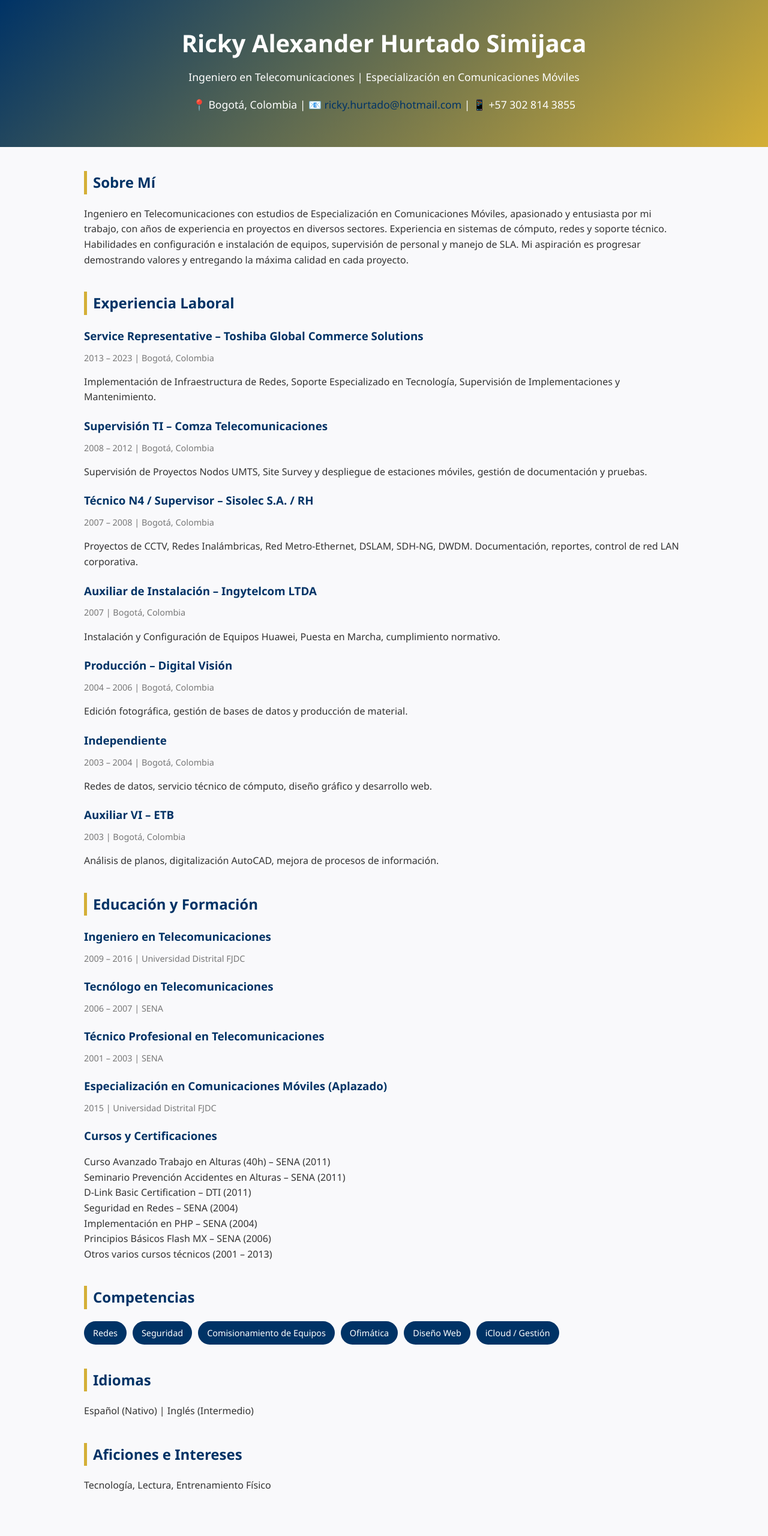
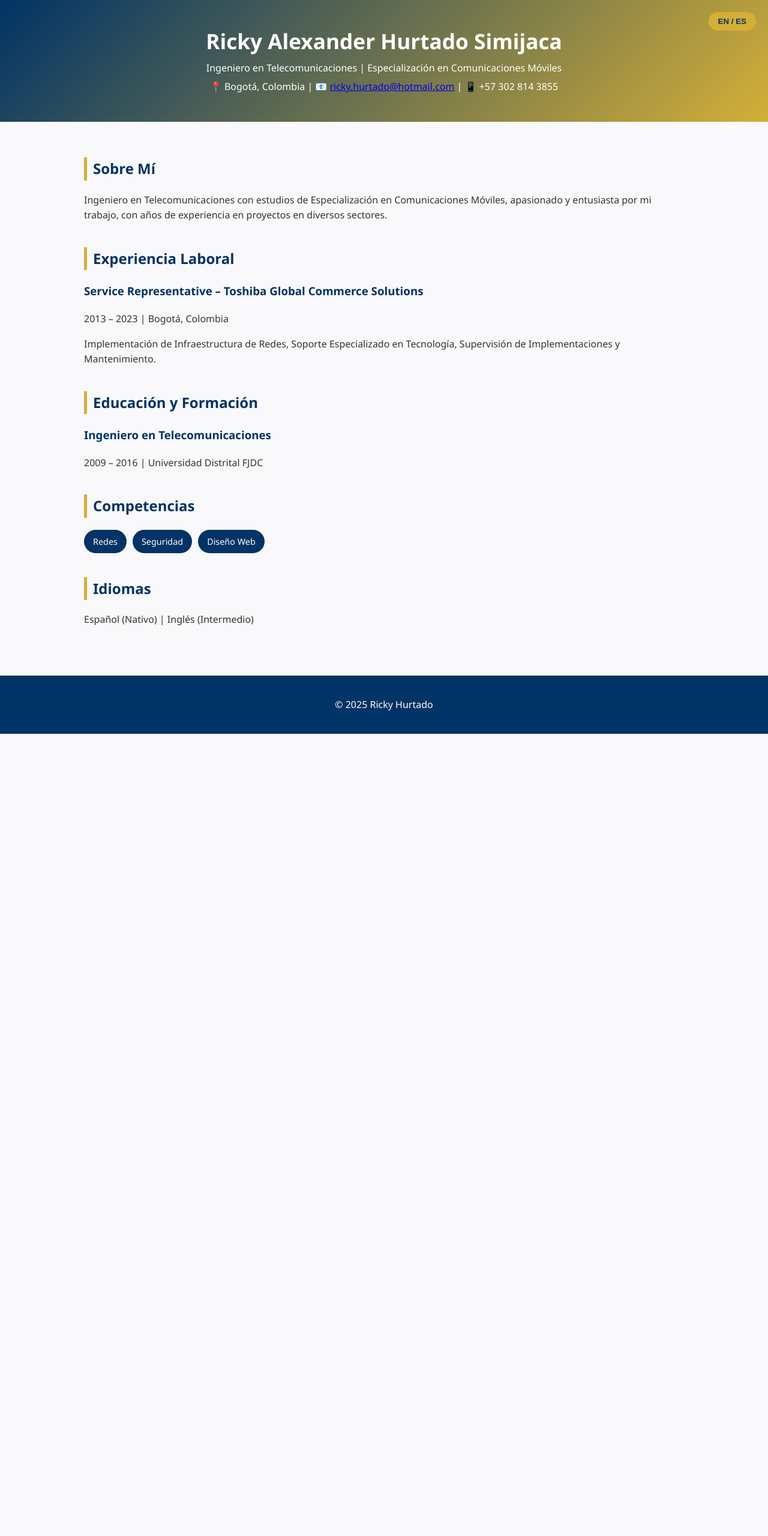
Before and after one commit to rickystolen/CV, a plain HTML site: page index.html in a window 1280 px wide. Shown: the top 2560 px of the page at 60% size. After the commit the page ends 1223 px from the top, so only its background shows below. Drawn offline with Linux system fonts and the light colour scheme.

Commit message:
Update index.html

```diff
--- a/index.html
+++ b/index.html
@@ -12,26 +12,31 @@
       color: #333;
       line-height: 1.6;
     }
-    h1,h2,h3 {
-      margin: 0 0 10px;
-      font-weight: 600;
-    }
-    a {
-      text-decoration: none;
-      color: #003366;
-    }
     header {
       background: linear-gradient(135deg, #003366, #d4af37);
       color: white;
       padding: 40px 20px;
       text-align: center;
+      position: relative;
     }
     header h1 {
-      font-size: 2.5em;
+      margin: 0;
+      font-size: 2.2em;
     }
     header p {
-      font-size: 1.1em;
-      margin-top: 5px;
+      margin: 5px 0;
+    }
+    .lang-toggle {
+      position: absolute;
+      top: 20px;
+      right: 20px;
+      background: #d4af37;
+      color: #003366;
+      border: none;
+      padding: 8px 16px;
+      border-radius: 20px;
+      font-weight: bold;
+      cursor: pointer;
     }
     .container {
       width: 90%;
@@ -54,11 +59,6 @@
     .item h3 {
       color: #003366;
     }
-    .item span {
-      display: block;
-      font-size: 0.9em;
-      color: #777;
-    }
     .skills {
       display: flex;
       flex-wrap: wrap;
@@ -76,11 +76,6 @@
       padding: 20px;
       background: #003366;
       color: white;
-      font-size: 0.9em;
-    }
-    footer a {
-      color: #d4af37;
-      margin: 0 8px;
     }
     .fade-in {
       opacity: 0;
@@ -91,31 +86,35 @@
       opacity: 1;
       transform: translateY(0);
     }
+    /* Ocultar idioma alterno */
+    .hidden {
+      display: none;
+    }
   </style>
 </head>
 <body>
   <header>
-    <h1>Ricky Alexander Hurtado Simijaca</h1>
-    <p>Ingeniero en Telecomunicaciones | Especialización en Comunicaciones Móviles</p>
+    <h1 id="name">Ricky Alexander Hurtado Simijaca</h1>
+    <p id="title-es">Ingeniero en Telecomunicaciones | Especialización en Comunicaciones Móviles</p>
+    <p id="title-en" class="hidden">Telecommunications Engineer | Mobile Communications Specialization</p>
     <p>
       📍 Bogotá, Colombia |
       📧 <a href="mailto:ricky.hurtado@hotmail.com">ricky.hurtado@hotmail.com</a> |
       📱 +57 302 814 3855
     </p>
+    <button class="lang-toggle" onclick="toggleLang()">EN / ES</button>
   </header>
 
   <div class="container">
-    <!-- Sobre mí -->
+    <!-- ===== CV en Español ===== -->
+    <div id="cv-es">
       <section class="section fade-in">
         <h2>Sobre Mí</h2>
         <p>
           Ingeniero en Telecomunicaciones con estudios de Especialización en Comunicaciones Móviles, apasionado y entusiasta por mi trabajo, con años de experiencia en proyectos en diversos sectores.
-        Experiencia en sistemas de cómputo, redes y soporte técnico. Habilidades en configuración e instalación de equipos, supervisión de personal y manejo de SLA.
-        Mi aspiración es progresar demostrando valores y entregando la máxima calidad en cada proyecto.
         </p>
       </section>
 
-    <!-- Experiencia -->
       <section class="section fade-in">
         <h2>Experiencia Laboral</h2>
         <div class="item">
@@ -123,82 +122,69 @@
           <span>2013 – 2023 | Bogotá, Colombia</span>
           <p>Implementación de Infraestructura de Redes, Soporte Especializado en Tecnología, Supervisión de Implementaciones y Mantenimiento.</p>
         </div>
-      <div class="item">
-        <h3>Supervisión TI – Comza Telecomunicaciones</h3>
-        <span>2008 – 2012 | Bogotá, Colombia</span>
-        <p>Supervisión de Proyectos Nodos UMTS, Site Survey y despliegue de estaciones móviles, gestión de documentación y pruebas.</p>
-      </div>
-      <div class="item">
-        <h3>Técnico N4 / Supervisor – Sisolec S.A. / RH</h3>
-        <span>2007 – 2008 | Bogotá, Colombia</span>
-        <p>Proyectos de CCTV, Redes Inalámbricas, Red Metro-Ethernet, DSLAM, SDH-NG, DWDM. Documentación, reportes, control de red LAN corporativa.</p>
-      </div>
-      <div class="item">
-        <h3>Auxiliar de Instalación – Ingytelcom LTDA</h3>
-        <span>2007 | Bogotá, Colombia</span>
-        <p>Instalación y Configuración de Equipos Huawei, Puesta en Marcha, cumplimiento normativo.</p>
-      </div>
-      <div class="item">
-        <h3>Producción – Digital Visión</h3>
-        <span>2004 – 2006 | Bogotá, Colombia</span>
-        <p>Edición fotográfica, gestión de bases de datos y producción de material.</p>
-      </div>
-      <div class="item">
-        <h3>Independiente</h3>
-        <span>2003 – 2004 | Bogotá, Colombia</span>
-        <p>Redes de datos, servicio técnico de cómputo, diseño gráfico y desarrollo web.</p>
-      </div>
-      <div class="item">
-        <h3>Auxiliar VI – ETB</h3>
-        <span>2003 | Bogotá, Colombia</span>
-        <p>Análisis de planos, digitalización AutoCAD, mejora de procesos de información.</p>
-      </div>
+        <!-- ... resto experiencia ES ... -->
       </section>
 
-    <!-- Educación -->
       <section class="section fade-in">
         <h2>Educación y Formación</h2>
         <div class="item"><h3>Ingeniero en Telecomunicaciones</h3><span>2009 – 2016 | Universidad Distrital FJDC</span></div>
-      <div class="item"><h3>Tecnólogo en Telecomunicaciones</h3><span>2006 – 2007 | SENA</span></div>
-      <div class="item"><h3>Técnico Profesional en Telecomunicaciones</h3><span>2001 – 2003 | SENA</span></div>
-      <div class="item"><h3>Especialización en Comunicaciones Móviles (Aplazado)</h3><span>2015 | Universidad Distrital FJDC</span></div>
-      <div class="item"><h3>Cursos y Certificaciones</h3>
-        <p>
-          Curso Avanzado Trabajo en Alturas (40h) – SENA (2011)<br>
-          Seminario Prevención Accidentes en Alturas – SENA (2011)<br>
-          D-Link Basic Certification – DTI (2011)<br>
-          Seguridad en Redes – SENA (2004)<br>
-          Implementación en PHP – SENA (2004)<br>
-          Principios Básicos Flash MX – SENA (2006)<br>
-          Otros varios cursos técnicos (2001 – 2013)
-        </p>
-      </div>
+        <!-- ... resto educación ES ... -->
       </section>
 
-    <!-- Competencias -->
       <section class="section fade-in">
         <h2>Competencias</h2>
         <div class="skills">
           <div class="skill">Redes</div>
           <div class="skill">Seguridad</div>
-        <div class="skill">Comisionamiento de Equipos</div>
-        <div class="skill">Ofimática</div>
           <div class="skill">Diseño Web</div>
-        <div class="skill">iCloud / Gestión</div>
         </div>
       </section>
 
-    <!-- Idiomas -->
       <section class="section fade-in">
         <h2>Idiomas</h2>
         <p>Español (Nativo) | Inglés (Intermedio)</p>
       </section>
+    </div>
 
-    <!-- Intereses -->
+    <!-- ===== CV en Inglés ===== -->
+    <div id="cv-en" class="hidden">
       <section class="section fade-in">
-      <h2>Aficiones e Intereses</h2>
-      <p>Tecnología, Lectura, Entrenamiento Físico</p>
+        <h2>About Me</h2>
+        <p>
+          Telecommunications Engineer with specialization studies in Mobile Communications. Passionate and enthusiastic about my work, with extensive experience in different industry sectors.
+        </p>
       </section>
+
+      <section class="section fade-in">
+        <h2>Work Experience</h2>
+        <div class="item">
+          <h3>Service Representative – Toshiba Global Commerce Solutions</h3>
+          <span>2013 – 2023 | Bogotá, Colombia</span>
+          <p>Implemented network infrastructure, provided specialized technology support, and supervised maintenance and deployments.</p>
+        </div>
+        <!-- ... resto experiencia EN ... -->
+      </section>
+
+      <section class="section fade-in">
+        <h2>Education & Training</h2>
+        <div class="item"><h3>BSc in Telecommunications Engineering</h3><span>2009 – 2016 | Universidad Distrital FJDC</span></div>
+        <!-- ... resto educación EN ... -->
+      </section>
+
+      <section class="section fade-in">
+        <h2>Skills</h2>
+        <div class="skills">
+          <div class="skill">Networking</div>
+          <div class="skill">Security</div>
+          <div class="skill">Web Design</div>
+        </div>
+      </section>
+
+      <section class="section fade-in">
+        <h2>Languages</h2>
+        <p>Spanish (Native) | English (Intermediate)</p>
+      </section>
+    </div>
   </div>
 
   <footer>
@@ -219,6 +205,14 @@
     faders.forEach(fader => {
       appearOnScroll.observe(fader);
     });
+
+    // Toggle idioma
+    function toggleLang() {
+      document.getElementById("cv-es").classList.toggle("hidden");
+      document.getElementById("cv-en").classList.toggle("hidden");
+      document.getElementById("title-es").classList.toggle("hidden");
+      document.getElementById("title-en").classList.toggle("hidden");
+    }
   </script>
 </body>
 </html>
```
Lines whose indentation alone changed are shown as unchanged.
